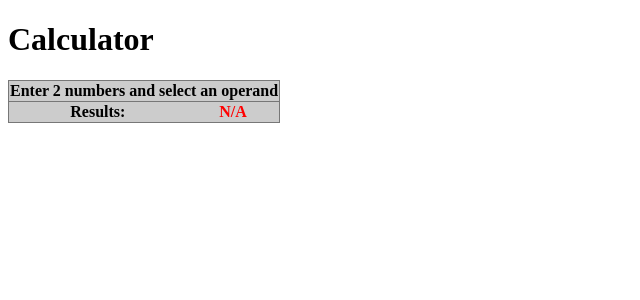
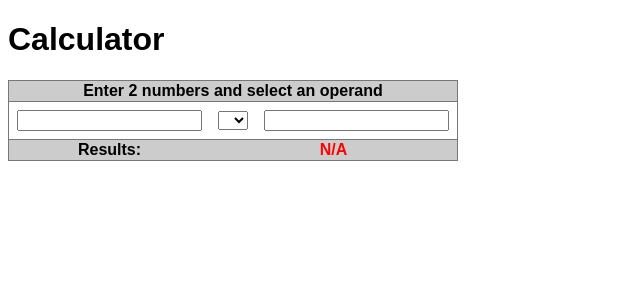
Before and after one commit to clement-michelet/angular-strategy-pattern, an Angular app: page / in a window 1280 px wide. Shown: the top 300 px of the page, without its empty margins (0-640 px from the left). Built offline with nearby package versions, Linux system fonts and the light colour scheme.

Commit message:
Add operand selector

```diff
--- a/src/app/calculator/calculator.component.css
+++ b/src/app/calculator/calculator.component.css
@@ -16,6 +16,12 @@
     background: #CCCCCC;
 }
 
+.calculator--table td {
+    padding: 8px;
+    vertical-align: center;
+    text-align: center;
+}
+
 .state--invalid {
     color: red;
 }
--- a/src/app/calculator/calculator.component.html
+++ b/src/app/calculator/calculator.component.html
@@ -5,7 +5,20 @@
     </tr>
     </thead>
     <tbody>
-
+    <tr>
+        <td>
+            <input type="number" value="{{leftValue}}"/>
+        </td>
+        <td>
+            <select ngModel="operand" class="calculator__operand">
+                <option></option>
+                <option value="addition">+</option>
+            </select>
+        </td>
+        <td>
+            <input type="number" value="{{rightValue}}"/>
+        </td>
+    </tr>
     </tbody>
     <tfoot>
     <tr>
--- a/src/app/calculator/calculator.component.ts
+++ b/src/app/calculator/calculator.component.ts
@@ -7,11 +7,13 @@ import { Component, OnInit } from "@angular/core";
 })
 export class CalculatorComponent implements OnInit {
     result: number = null;
+    leftValue: number;
+    rightValue: number;
+    operand: string;
 
     constructor() {
     }
 
     ngOnInit() {
     }
-
 }
--- a/src/styles.css
+++ b/src/styles.css
@@ -1 +1,3 @@
-/* You can add global styles to this file, and also import other style files */
+* {
+    font-family: sans-serif;
+}
```
Also changed, not shown: 1 other file (tests, documents, lock files or other folders).
